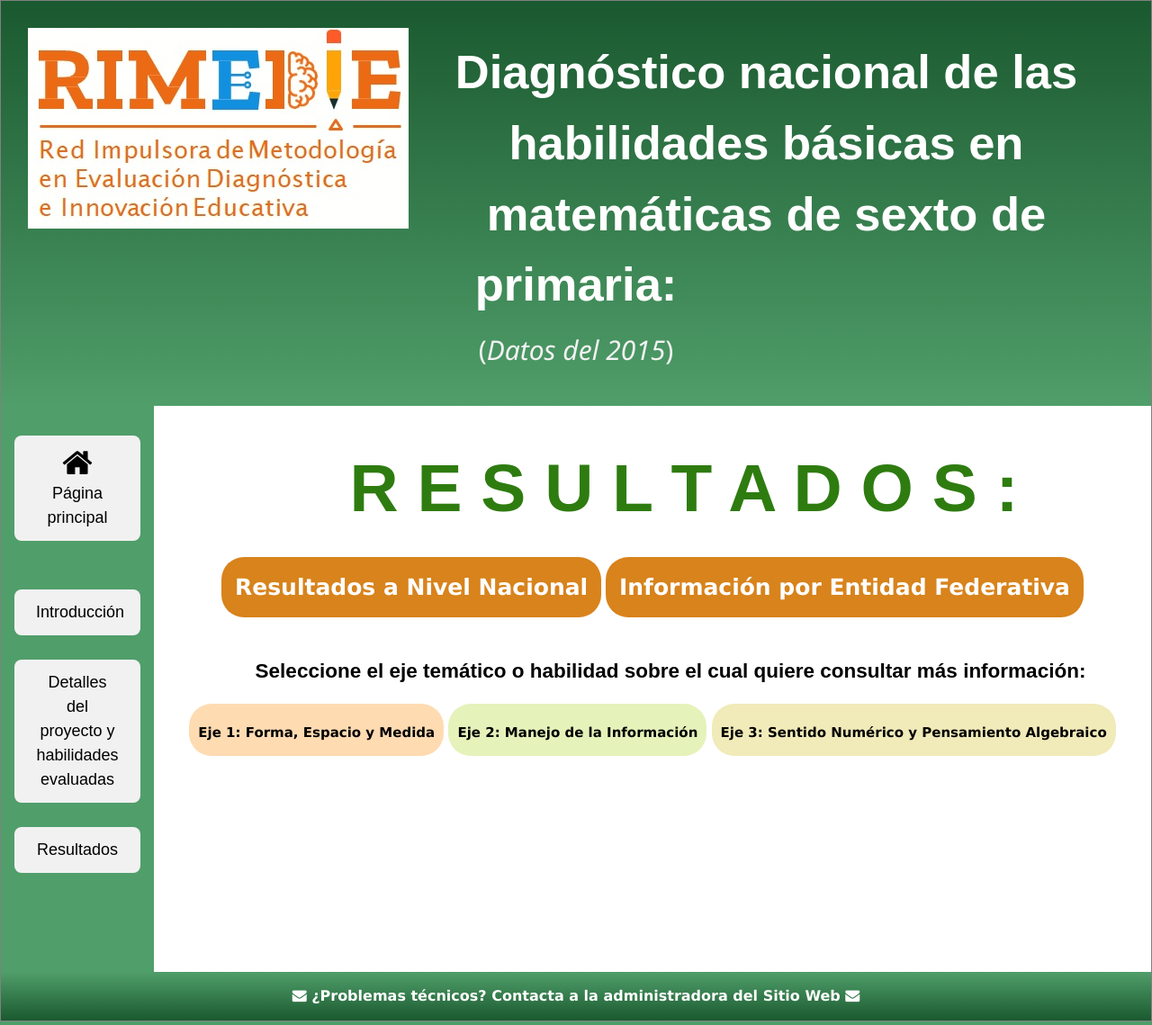
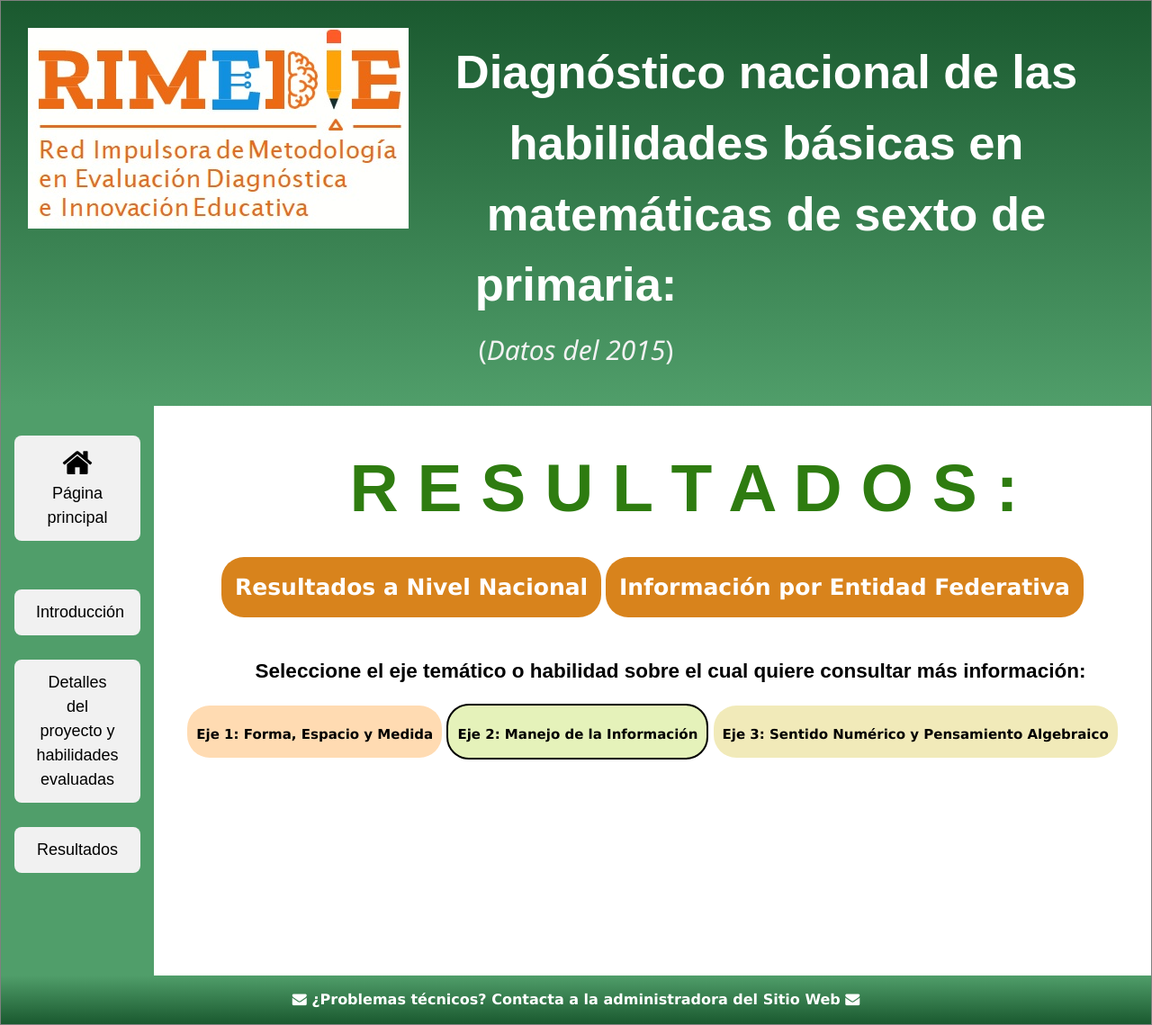
Before and after one commit to rimedie/rimedie.github.io, a Jekyll site: the page built from PLANEA-ELSEN_2015/Heatmaps.html, in a window 1280 px wide. Shown: the whole page at 90% size. Built offline with Jekyll 4.4.1, drawn with Linux system fonts in a browser that asks for light colours.

Commit message:
Update 1_MapasCalor.html

```diff
--- a/_layouts/1_MapasCalor.html
+++ b/_layouts/1_MapasCalor.html
@@ -267,7 +267,7 @@ p {
     </div>
 </div>
 <div class="dropdown">
-  <button class="dropbtn" style="padding:10px; background-color: #e5f2ba;"><a href="" style="color:black;  font-size:15px;text-decoration: none;">Eje 2: Manejo de la Información</a></button>
+  <button class="dropbtn" style="padding:10px; background-color: #e5f2ba; border: 2px black solid ;"><a href="" style="color:black;  font-size:15px;text-decoration: none;">Eje 2: Manejo de la Información</a></button>
   <div class="dropdown-content">
     	<a href="">Habilidad MI01</a>
 	<a href="">Habilidad MI02</a>
```
